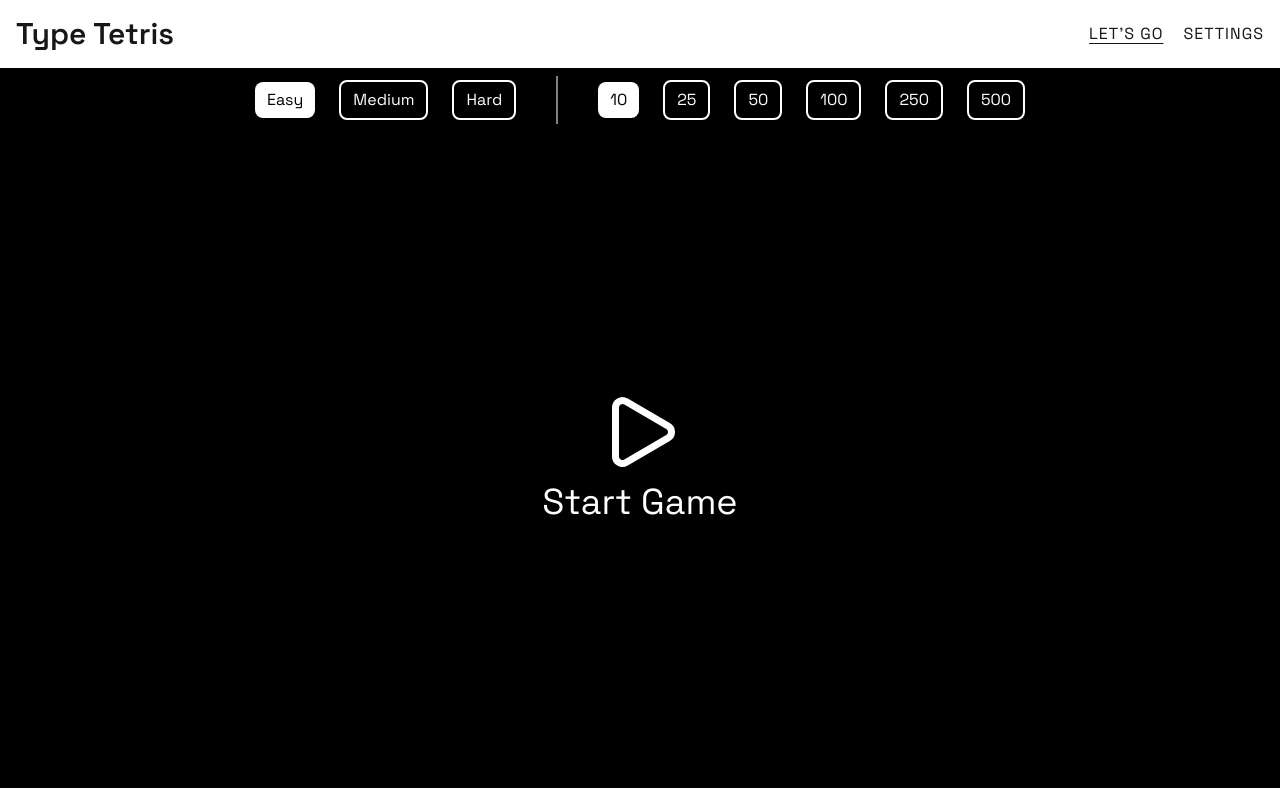
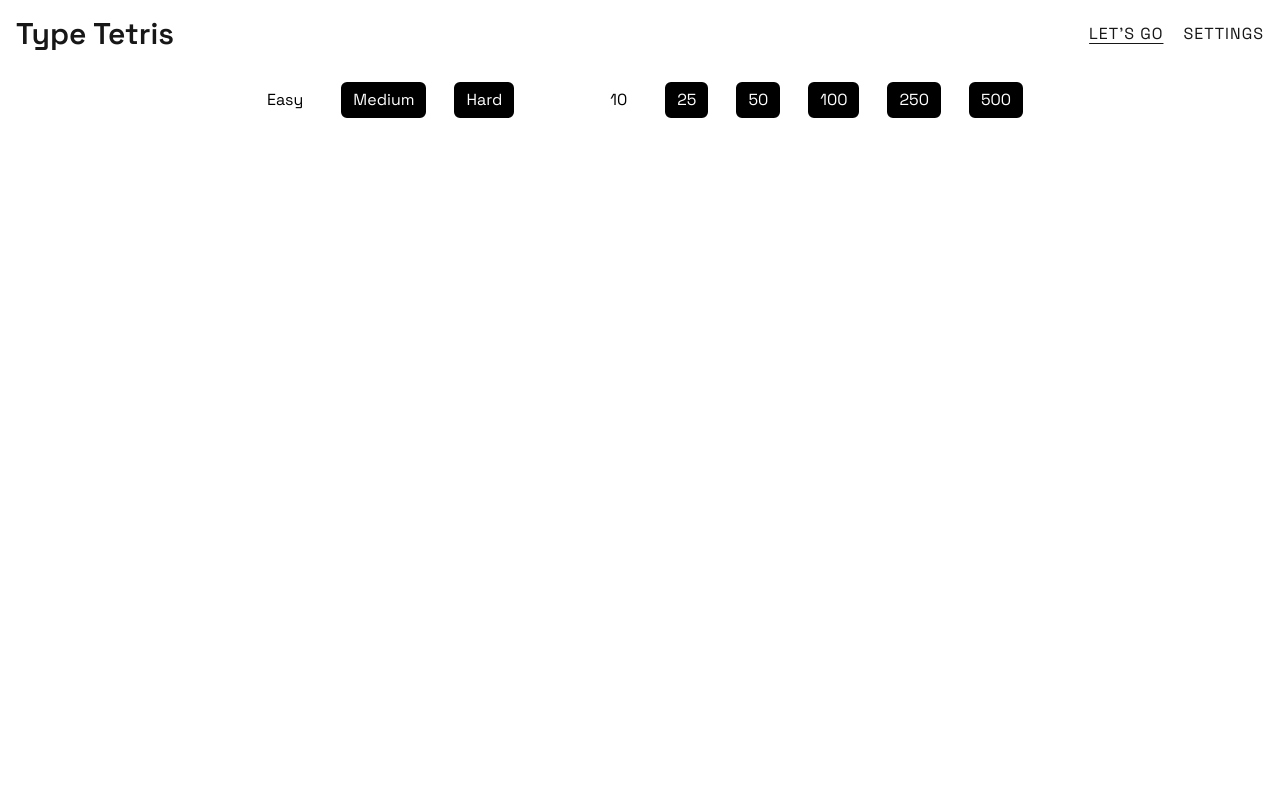
Before and after one commit to AughtDev/TypeSensei, a Next.js app in the folder tetris/: page / in a window 1280 px wide. Built offline with nearby package versions, Linux system fonts and the light colour scheme; what @pixi/react would draw is missing.

Commit message:
tetris - fix minor formatting issues in Board and index components for improved readability

```diff
--- a/tetris/src/components/engine/board/Board.tsx
+++ b/tetris/src/components/engine/board/Board.tsx
@@ -160,7 +160,7 @@
                 if (almost_matched_words.length > 0) {
                     setWords(prev => [
                         ...prev,
-                        ...almost_matched_words.slice(0,1).map(word => ({
+                        ...almost_matched_words.slice(0, 1).map(word => ({
                             ...word,
                             id: generateRandomID(),
                             y: 0,
@@ -173,7 +173,7 @@
                     ...prev,
                     words_completed: [
                         ...prev.words_completed,
-                        almost_matched_words.map(word => ({
+                        ...almost_matched_words.map(word => ({
                             id: word.id,
                             word: word.text,
                             y_at_complete: word.y,
--- a/tetris/src/pages/home/index.tsx
+++ b/tetris/src/pages/home/index.tsx
@@ -56,7 +56,7 @@
         <div
             ref={tr_ref}
             style={{height: "100%"}}
-            className={"w-full flex flex-col items-center justify-center bg-black"}
+            className={"w-full flex flex-col items-center justify-center"}
             onKeyDown={handleReloadOnTab}>
             <div className="flex flex-row items-center justify-center gap-8 pt-2">
                 {/* Difficulty selector */}
```
